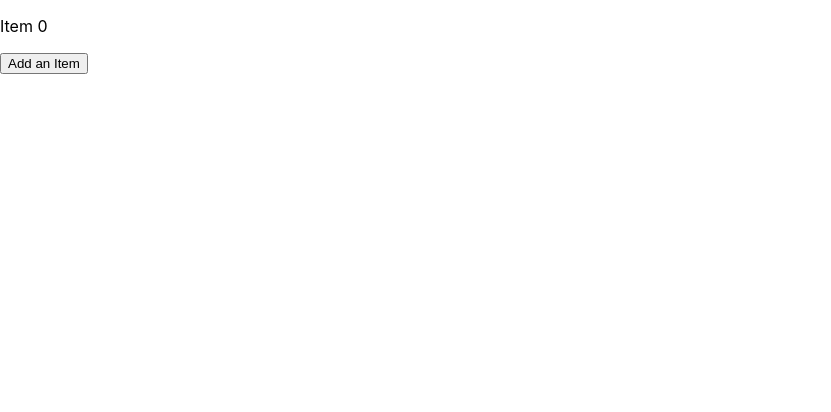
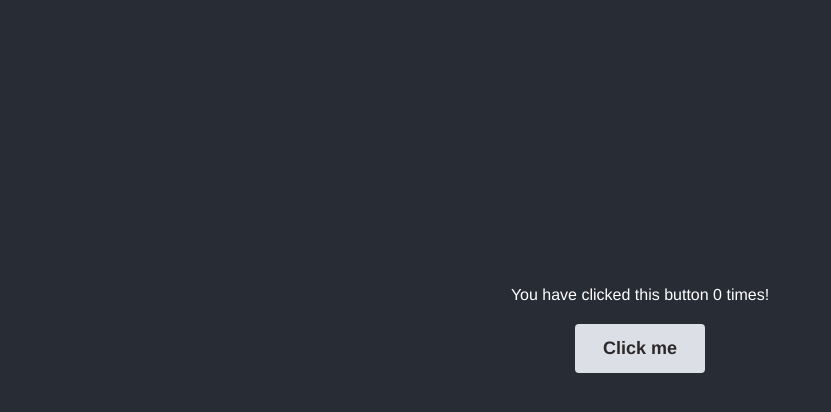
Before and after one commit to DKCrew/DIG4503, a React (Create React App) app in the folder lab04/: page / in a window 1280 px wide. Shown: the top 412 px of the page, without its empty margins (0-831 px from the left). Built offline with nearby package versions, Linux system fonts and the light colour scheme.

Commit message:
Commit
Portf Update

```diff
--- a/lab04/src/App.css
+++ b/lab04/src/App.css
@@ -1,38 +1,29 @@
-.App {
+body {
+  margin-top: 18%;
+  background-color: #282c34;
+  color: white;
+  padding: 40px;
+  font-family: Helvetica;
   text-align: center;
 }
 
-.App-logo {
-  height: 40vmin;
-  pointer-events: none;
+button {
+  background-color: #dddfe7;
+  border: none;
+  color: rgb(43, 41, 41);
+  padding: 14px 28px;
+  text-align: center;
+  text-decoration: none;
+  display: inline-block;
+  font-family: helvetica;
+  font-weight: bold;
+  font-size: 18px;
+  margin: 4px 2px;
+  border-radius:4px;
+  cursor: pointer;
 }
 
-@media (prefers-reduced-motion: no-preference) {
-  .App-logo {
-    animation: App-logo-spin infinite 20s linear;
-  }
+button:hover {
+  background-color: #ffffff;
+  color: rgb(46, 43, 43);
 }
-
-.App-header {
-  background-color: #282c34;
-  min-height: 100vh;
-  display: flex;
-  flex-direction: column;
-  align-items: center;
-  justify-content: center;
-  font-size: calc(10px + 2vmin);
-  color: white;
-}
-
-.App-link {
-  color: #61dafb;
-}
-
-@keyframes App-logo-spin {
-  from {
-    transform: rotate(0deg);
-  }
-  to {
-    transform: rotate(360deg);
-  }
-}
--- a/lab04/src/App.js
+++ b/lab04/src/App.js
@@ -1,5 +1,7 @@
 import React from 'react';
-import Market from './components/inventory'
+import Market from './components/inventory';
+import './App.css'
+
 
 
 function App() {
--- a/lab04/src/components/inventory.js
+++ b/lab04/src/components/inventory.js
@@ -1,5 +1,6 @@
 import React, {Component} from 'react';
 import MarketItem from './item'
+
 
 class Market extends Component
 {
@@ -8,17 +9,21 @@ constructor(props){
     this.state = {
         count:0
     };
+
 };
 
 
 render()
 {
 
+
 return(
     <div>
         <MarketItem count = {this.state.count}/>
-        <button  onClick={() => this.setState({count: this.state.count +1})}> Add an Item</button>
+        <button  onClick={() => this.setState({count: this.state.count +1})}> Click me </button>
+
     </div>
+
 )
 
 }
--- a/lab04/src/components/item.js
+++ b/lab04/src/components/item.js
@@ -4,7 +4,7 @@ function MarketItem(props){
 
     return(
         <div>
-            <p>Item {props.count}</p>
+            <p>You have clicked this button {props.count} times!</p>
         </div>
     );
 
```
Also changed, not shown: 2 other files (tests, documents, lock files or other folders).
